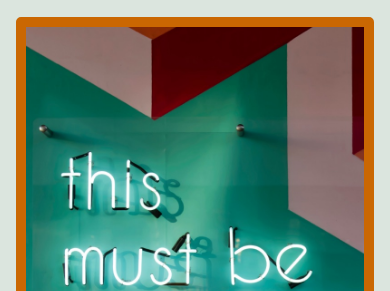
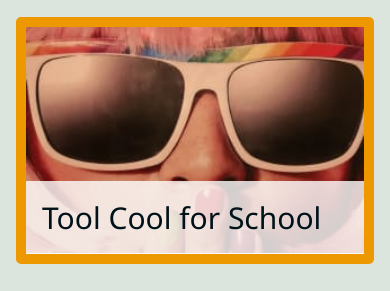
Before and after one commit to nedu-m/flexbox, a plain HTML site: page index.html in a window 390 px wide. Shown: the part 781-1072 px from the top of the page. Drawn offline with Linux system fonts and the light colour scheme.

Commit message:
responsive images

```diff
--- a/index.html
+++ b/index.html
@@ -33,6 +33,19 @@
                 a rotating set of artists and photographers to being you fantastic prints - all for free. We just ask that you donate what you think is fair, or share the site with someone who might like great art as much as you do.
             </p>
         </div>
+    </section>
+    <section id="featured">
+      <h2>Featured Print</h2>
+      <figure class="color6">
+        <img sizes="(min-width: 300px) 33.3vw, 100vw"
+        srcset="img/too-cool-300.jpg 300w,
+        img/too-cool-740.jpg 740w,
+        img/too-cool-1058.jpg 1058w,
+        img/too-cool-1200.jpg 1200w"
+        src="img/too-cool-1200.jpg 1200w"
+        alt="" />
+        <figcaption><a href="#">Tool Cool for School</a></figcaption>
+      </figure>
     </section>
     <section id="collections">
         <h2>Collections</h2>
```
Also changed, not shown: img/too-cool-1058.jpg (added), img/too-cool-1200.jpg (added), img/too-cool-300.jpg (added), img/too-cool-740.jpg (added).
